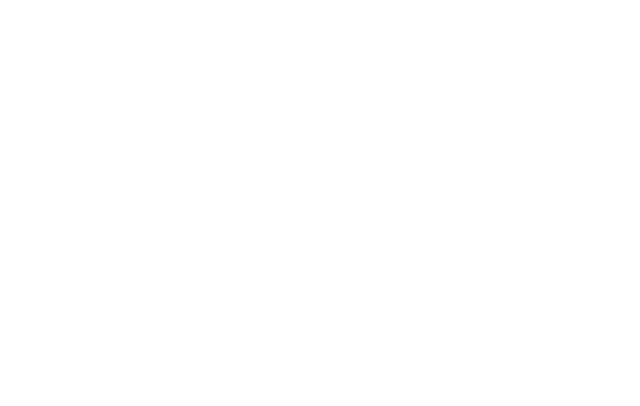
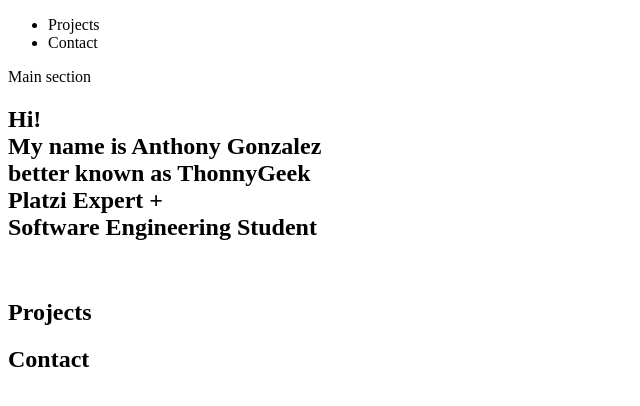
Before and after one commit to ThonnyGeek/Portafolio, a plain HTML site: page Code/index.html in a window 1280 px wide. Shown: the whole page, without its empty margins (0-640 px from the left). Drawn offline with Linux system fonts and the light colour scheme.

Commit message:
agregados ultimos cambios

```diff
--- a/Code/index.html
+++ b/Code/index.html
@@ -2,9 +2,34 @@
 <html lang="en">
 <head>
     <meta charset="UTF-8">
-    <title>AnthonyGonzalez/ThonnyGeek</title>
+    <title>Anthony Gonzalez/ThonnyGeek</title>
 </head>
 <body>
-
+    <header>
+        <nav>
+            <ul>
+                <li>
+                    <a>Projects</a>
+                </li>
+                <li>
+                    <a>Contact</a>
+                </li>
+            </ul>
+        </nav>
+    </header>
+    <section>
+        Main section
+        <h1>
+            Hi! <br>My name is <strong>Anthony Gonzalez </strong> <br>better known as
+            <strong>ThonnyGeek</strong> <br> Platzi Expert + <br>Software Engineering Student
+        </h1>
+        <img/>
+    </section>
+    <section>
+        <h2>Projects</h2>
+    </section>
+    <section>
+        <h2>Contact</h2>
+    </section>
 </body>
 </html>
```
Also changed, not shown: Pruebas/index.html (+13 -6 lines).
